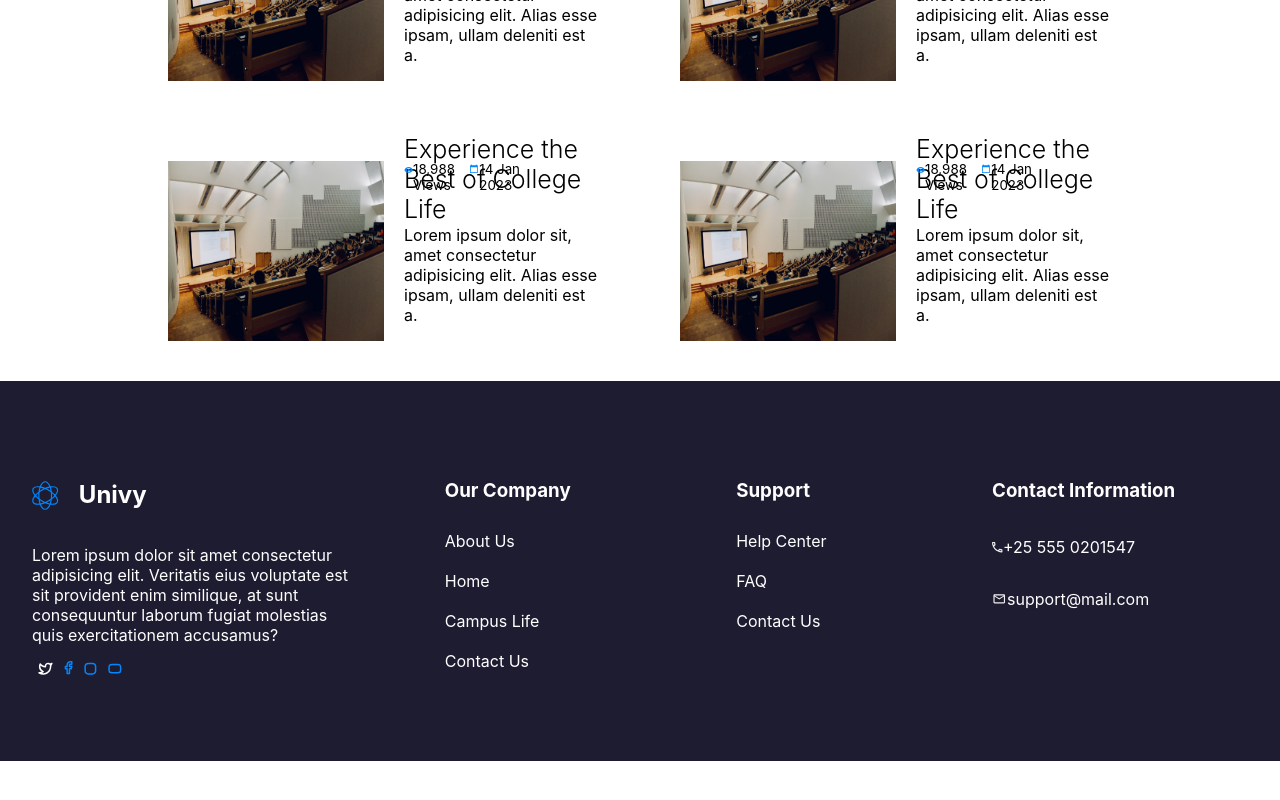
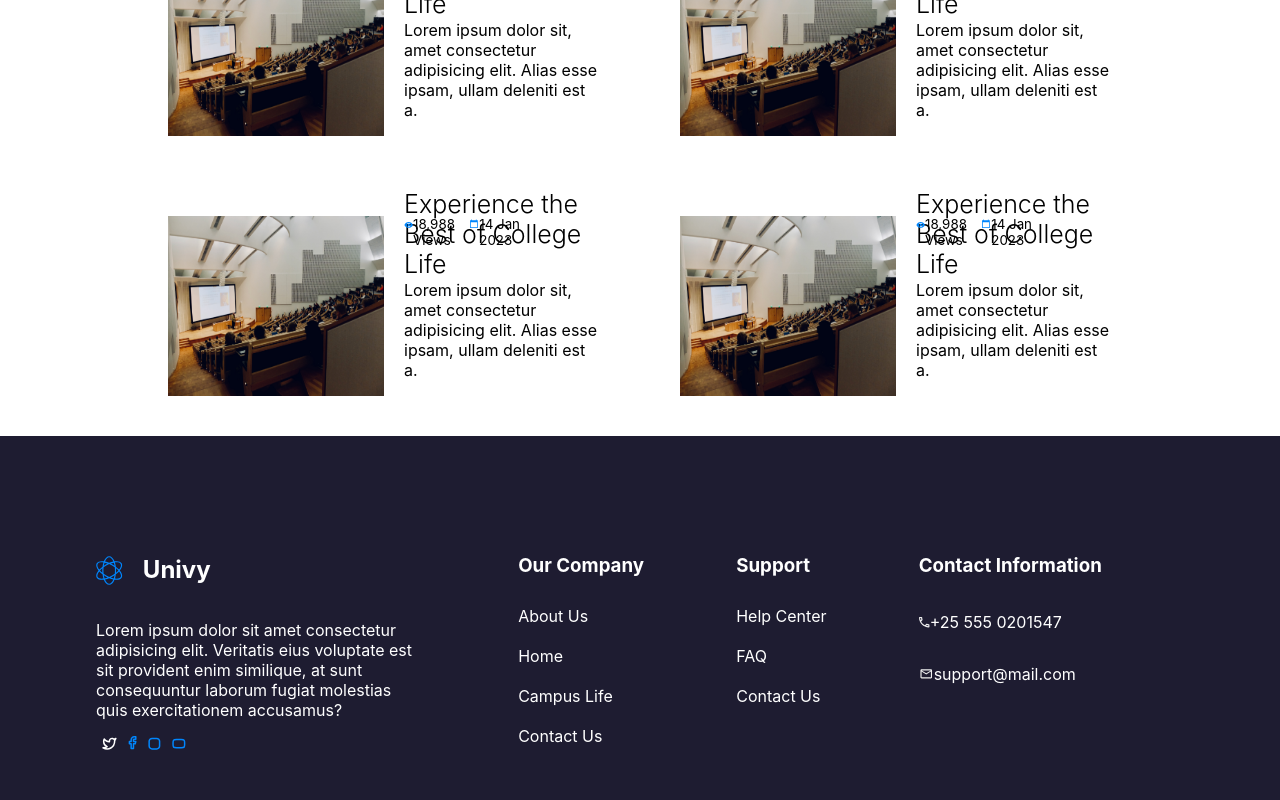
Before and after one commit to SalamanderCtesiphon/landing-pager-figma-design, a React (Create React App) app: page / in a window 1280 px wide. Shown: the part 5311-6111 px from the top of the page. Before the commit the page ends 6072 px from the top, so only its background shows below. Built offline with nearby package versions, Linux system fonts and the light colour scheme.

Commit message:
finalized the intial wide view layout and design

```diff
--- a/src/App.css
+++ b/src/App.css
@@ -497,6 +497,7 @@ h4 {
 
 .call {
   width: 100%;
+  height: 50vh;
   background-color: #1E1C31;
   color: white;
   display: flex;
@@ -597,7 +598,7 @@ h4 {
   color: white;
   display: flex;
   justify-content: center;
-  padding: 80px 0;
+  padding: 100px 0;
 }
 
 .footer-container1 {
@@ -627,8 +628,8 @@ h4 {
 
 .footer-container2 {
   display: flex;
-  width: 70%;
-  justify-content: space-around;
+  width: 60%;
+  justify-content: space-evenly;
 }
 
 .footer-container2-row1, .footer-container2-row2 {
```
